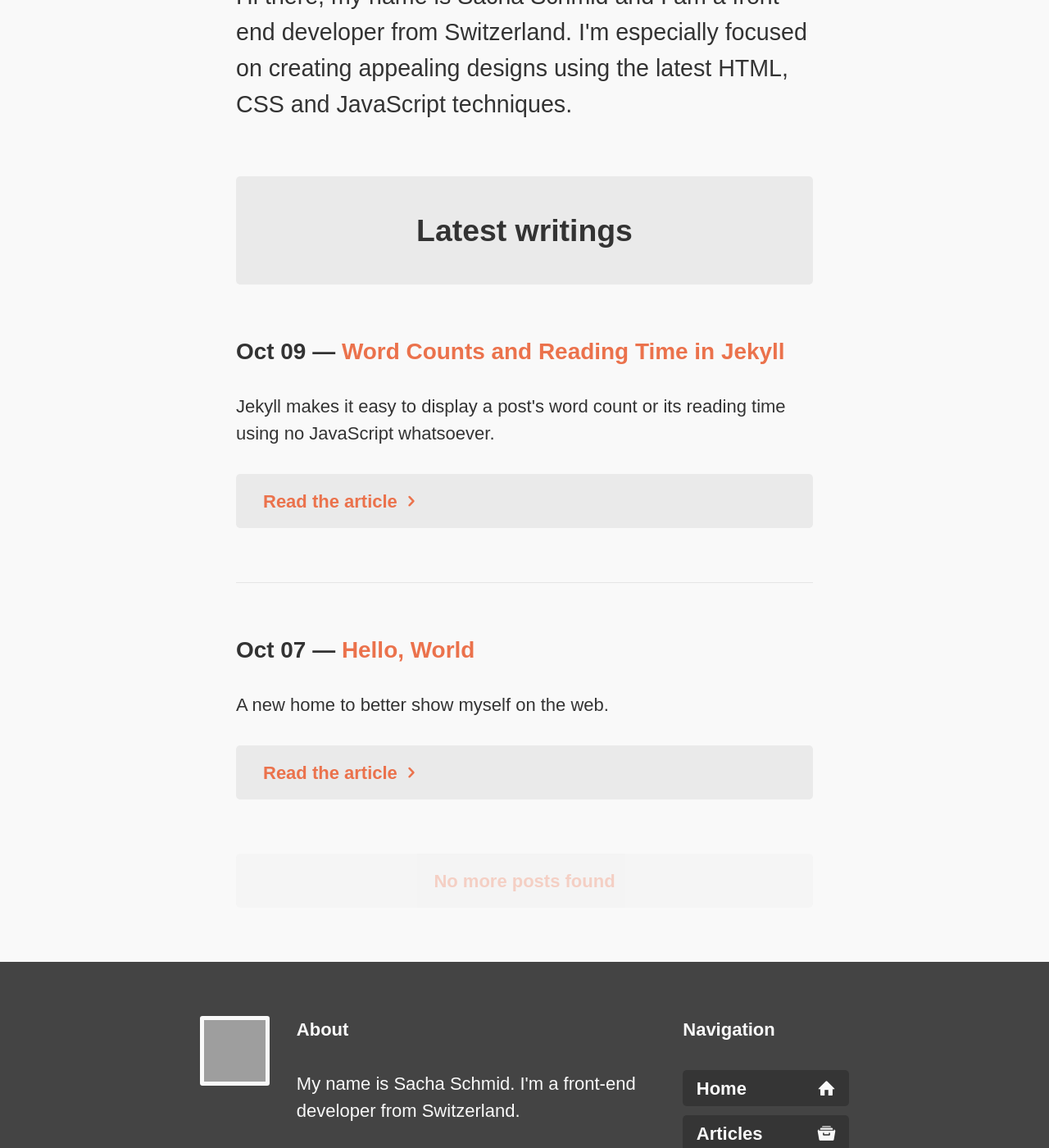
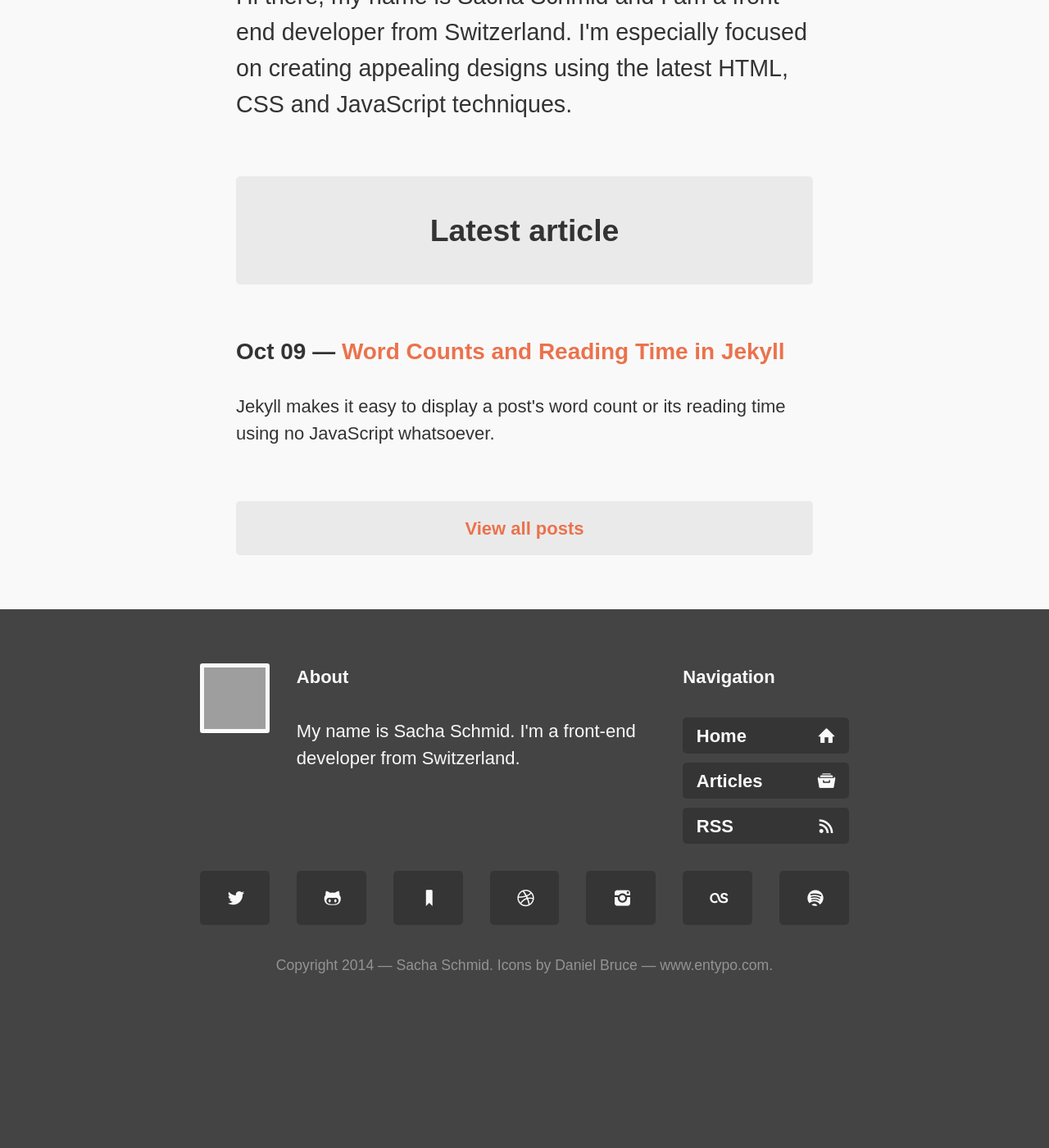
Before and after one commit to RadLikeWhoa/old.sacha.me, a Jekyll site: the page built from index.html, in a window 1280 px wide and 1400 px high, scrolled down 390 px. Shown: the whole window at 82% size. Built offline with Jekyll 4.4.1, drawn with Linux system fonts in a browser that asks for light colours; some web fonts are replaced; Markdown is read by kramdown in place of the engine named in the settings; after the commit the page ends 1650 px from its top, so only the background shows below that; grey boxes are pictures that could not be loaded.

Commit message:
Only show latest post on homepage

```diff
--- a/_config.yml
+++ b/_config.yml
@@ -56,3 +56,7 @@ rdiscount:
   extensions:
     # - footnotes
     - smart
+
+sass:
+  sass_dir: _src/scss
+  style: :compressed
--- a/index.html
+++ b/index.html
@@ -7,21 +7,15 @@ navigation_match: /
   <p>{{ site.description }}</p>
 </section>
 <section class="posts wrap">
-  <h2 class="section-heading">Latest writings</h2>
-  {% for post in site.posts limit: 3 %}
-    <article class="post post-inline">
-      <h3 class="post-title">
-        <time datetime="{{ page.date | date: '%Y-%m-%d' }}" pubdate title="{{ post.date | date: 'Posted on %A, %d %B %Y' }}">{{ post.date | date: "%b %d" }}</time> — <a href="{{ post.url }}">{{ post.title }}</a>
-      </h3>
-      {% if post.caption %}
-        <p class="post-caption">{{ post.caption }}</p>
-      {% endif %}
-      <p><a class="button button-block" href="{{ post.url }}"><span class="label">Read the article</span> <span class="icon icon-right"></span></a></p>
-    </article>
-  {% endfor %}
-  {% if site.posts.size > 3 %}
-    <a href="/archive" class="button button-center"><span class="label">More posts</span></a>
-  {% else %}
-    <a class="button button-center button-disabled"><span class="label">No more posts found</span></a>
-  {% endif %}
+  <h2 class="section-heading">Latest article</h2>
+  {% assign first = site.posts.first %}
+  <article class="post post-inline">
+    <h3 class="post-title">
+      <time datetime="{{ page.date | date: '%Y-%m-%d' }}" pubdate title="{{ first.date | date: 'Posted on %A, %d %B %Y' }}">{{ first.date | date: "%b %d" }}</time> — <a href="{{ first.url }}">{{ first.title }}</a>
+    </h3>
+    {% if first.caption %}
+      <p class="post-caption">{{ first.caption }}</p>
+    {% endif %}
+  </article>
+  <a href="/articles" class="button button-center"><span class="label">View all posts</span></a>
 </section>
```
